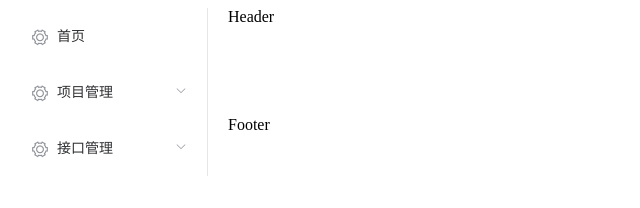
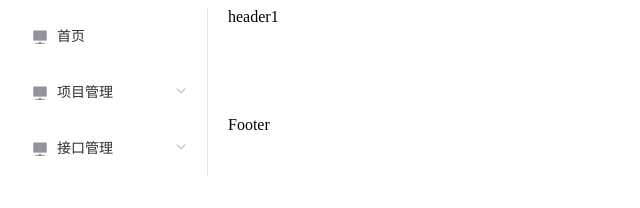
Before and after one commit to Ryyyyyyyyu/firstvueweb, a Vue app: page /404 in a window 1280 px wide. Shown: the top 208 px of the page, without its empty margins (0-640 px from the left). Built offline with nearby package versions, Linux system fonts and the light colour scheme.

Commit message:
页面布局

```diff
--- a/src/components/Header.vue
+++ b/src/components/Header.vue
@@ -1,5 +1,5 @@
 <template>
-
+  <div>header1</div>
 </template>
 
 <script>
--- a/src/components/Menu.vue
+++ b/src/components/Menu.vue
@@ -4,14 +4,14 @@
 
       <el-menu-item :index="item.path" v-for="(item, index) in this.$router.options.routes" :key="index"
                   v-if="!item.hidden && !item.children">
-        <i class="el-icon-setting"></i>
+        <i class="el-icon-s-platform"></i>
         <span slot="title">{{ item.title }}</span>
       </el-menu-item>
 
       <el-submenu :index="item.path" v-for="(item, index) in this.$router.options.routes" :key="index"
                   v-if="!item.hidden && item.children">
         <template slot="title">
-          <i class="el-icon-setting"></i>
+          <i class="el-icon-s-platform"></i>
           <span>{{ item.title }}</span>
         </template>
         <el-menu-item :index="children.path"
@@ -26,7 +26,10 @@
 
 <script>
 export default {
-  name: "Menu"
+  name: "Menu",
+  data(){
+
+  }
 }
 </script>
 
--- a/src/router/index.js
+++ b/src/router/index.js
@@ -21,6 +21,7 @@ const routes = [
     name: 'Home',
     title: '首页',
     meta: {
+      icon: 'el-icon-s-platform',
       requiresAuth: true // 添加该字段，表示进入这个路由是需要登录的
     },
     component: Home
--- a/src/views/Home.vue
+++ b/src/views/Home.vue
@@ -1,9 +1,11 @@
 <template>
-  <div class="common-layout-1">
+  <div class="common-layout">
     <el-container>
       <Menu></Menu>
       <el-container>
-        <el-header>Header</el-header>
+        <el-header>
+          <Header></Header>
+        </el-header>
         <el-main>
           <router-view></router-view>
         </el-main>
@@ -24,5 +26,9 @@ export default {
 </script>
 
 <style scoped>
+.common-layout {
+  width: 100%;
+  height: 100%;
+}
 
 </style>
```
